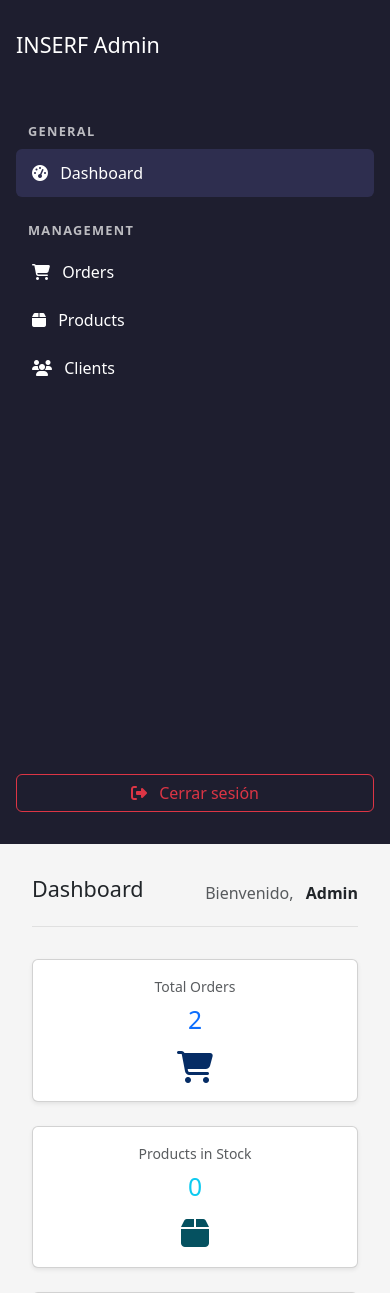
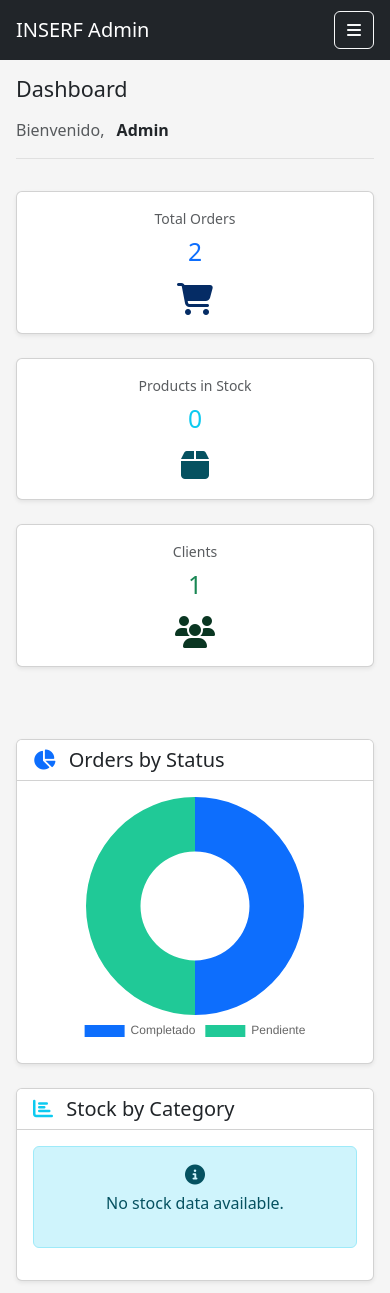
Before and after one commit to spintom/inserf, a Django app: page /admin-panel/ in a window 390 px wide. Shown: the top 1293 px of the page. Run offline with Django 5.2, Linux system fonts and the light colour scheme; a user stored in the database is signed in; data comes from the database, SQL or seed files in the repository; data that the repository does not hold is empty; parts of the project's set-up code (start-up, migrations or seed data) failed here and were passed over.

Commit message:
refactor(landing): enhance admin dashboard layout with responsive sidebar and mobile navbar
- Introduced a mobile-friendly header for smaller screens with offcanvas sidebar functionality.
- Updated sidebar styles with improved transitions, fixed positioning, and responsive adjustments.
- Added media queries for better layout optimization across devices.
- Included JavaScript logic to handle sidebar behavior on mobile interactions.

```diff
--- a/landing/templates/dashboard/admin_base.html
+++ b/landing/templates/dashboard/admin_base.html
@@ -19,11 +19,13 @@
             height: 100%;
         }
 
+        /* Sidebar styles */
         .sidebar {
             min-height: 100vh;
             background-color: var(--sidebar-bg);
             color: var(--sidebar-text);
             padding: 2rem 1rem;
+            width: 100%;
         }
 
         .sidebar a {
@@ -33,6 +35,7 @@
             border-radius: 0.375rem;
             text-decoration: none;
             font-weight: 500;
+            transition: background-color 0.2s;
         }
 
         .sidebar a:hover,
@@ -40,6 +43,7 @@
             background-color: var(--sidebar-hover);
         }
 
+        /* Main content styles */
         .admin-main {
             padding: 2rem;
             background-color: #f5f5f5;
@@ -54,6 +58,7 @@
             border-bottom: 1px solid #e0e0e0;
         }
 
+        /* Menu label styles */
         .menu-label {
             color: rgba(255,255,255,0.7);
             font-size: 0.8rem;
@@ -65,6 +70,7 @@
             padding-left: 0.75rem;
         }
 
+        /* Logo styles */
         .sidebar-logo {
             display: flex;
             align-items: center;
@@ -75,15 +81,95 @@
             max-height: 40px;
             margin-right: 10px;
         }
+
+        /* Mobile sidebar styles */
+        #sidebarMenu {
+            width: 280px;
+        }
+
+        #sidebarMenu .offcanvas-body {
+            padding: 0;
+        }
+
+        #sidebarMenu .offcanvas-header {
+            background-color: var(--sidebar-bg);
+            color: var(--sidebar-text);
+        }
+
+        #sidebarMenu .btn-close {
+            filter: invert(1) grayscale(100%) brightness(200%);
+        }
+
+        /* Responsive adjustments */
+        @media (min-width: 768px) {
+            #sidebarMenu {
+                transform: none !important;
+                visibility: visible !important;
+                top: 0;
+                height: 100%;
+                position: fixed;
+                width: 16.666667%;
+                box-shadow: none;
+                border-right: none;
+            }
+
+            .admin-main {
+                margin-left: 16.666667%;
+            }
+        }
+
+        @media (max-width: 767.98px) {
+            .admin-main {
+                padding: 1rem;
+                margin-top: 60px; /* Height of mobile header */
+            }
+
+            .admin-header {
+                flex-direction: column;
+                align-items: flex-start;
+                gap: 0.5rem;
+            }
+
+            .sidebar {
+                min-height: auto;
+                height: 100%;
+            }
+
+            /* Fix for mobile header */
+            .mobile-header {
+                position: fixed;
+                top: 0;
+                left: 0;
+                right: 0;
+                z-index: 1030;
+                height: 60px;
+            }
+        }
     </style>
 </head>
 <body>
 <div class="">
     <div class="row g-0">
 
-        <!-- Sidebar -->
+        <!-- Mobile Navbar -->
+        <div class="d-md-none bg-dark text-white p-3 w-100 d-flex justify-content-between align-items-center mobile-header">
+            <div class="d-flex align-items-center">
+                <h1 class="h5 mb-0">INSERF Admin</h1>
+            </div>
+            <button class="btn btn-outline-light" type="button" data-bs-toggle="offcanvas" data-bs-target="#sidebarMenu" aria-label="Toggle navigation">
+                <i class="fas fa-bars"></i>
+            </button>
+        </div>
+
+        <!-- Sidebar - Hidden on mobile, shown as offcanvas -->
+        <div class="offcanvas-md offcanvas-start" tabindex="-1" id="sidebarMenu">
+            <div class="offcanvas-header d-md-none">
+                <h5 class="offcanvas-title">INSERF Admin</h5>
+                <button type="button" class="btn-close text-reset" data-bs-dismiss="offcanvas" aria-label="Close"></button>
+            </div>
+            <div class="offcanvas-body p-0">
                 <nav class="col-md-2 sidebar d-flex flex-column">
-            <div class="sidebar-logo">
+                    <div class="sidebar-logo d-none d-md-flex">
                         <h1 class="h4 text-white">INSERF Admin</h1>
                     </div>
 
@@ -117,9 +203,11 @@
                         </form>
                     </div>
                 </nav>
+            </div>
+        </div>
 
         <!-- Main Content -->
-        <main class="col-md-10 admin-main">
+        <main class="col-12 col-md-10 admin-main">
             <div class="admin-header">
                 <h1 class="h4">{% block title %}Dashboard{% endblock %}</h1>
                 <div class="user-info">
@@ -144,6 +232,20 @@
     window.addEventListener('DOMContentLoaded', (event) => {
         // Chart.js is now guaranteed to be loaded
         console.log('Chart.js is loaded and ready to use');
+
+        // Initialize mobile sidebar functionality
+        const sidebarLinks = document.querySelectorAll('#sidebarMenu a');
+        sidebarLinks.forEach(link => {
+            link.addEventListener('click', () => {
+                // Close sidebar when a link is clicked on mobile
+                if (window.innerWidth < 768) {
+                    const bsOffcanvas = bootstrap.Offcanvas.getInstance(document.getElementById('sidebarMenu'));
+                    if (bsOffcanvas) {
+                        bsOffcanvas.hide();
+                    }
+                }
+            });
+        });
     });
 </script>
 </body>
```
Lines whose indentation alone changed are shown as unchanged.
